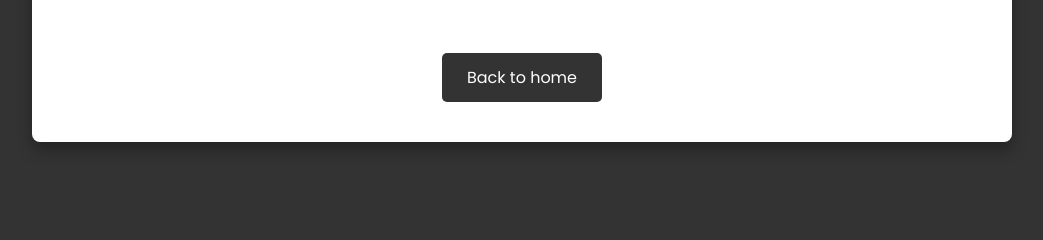
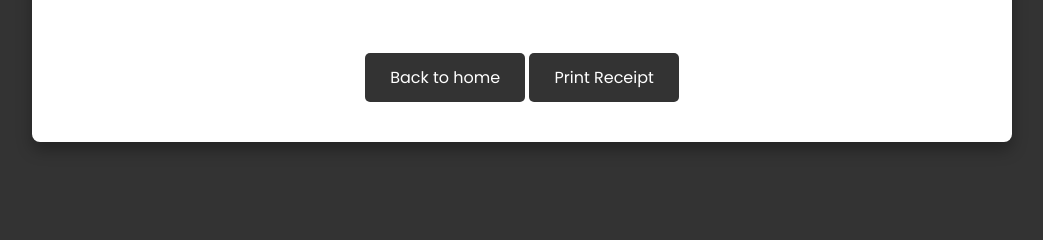
Before and after one commit to HariVignesh18/Perfect-Perfume, a Flask app: template templates/confirmation_cart.html in a window 1280 px wide. Shown: the part 507-747 px from the top of the page, without its empty margins (118-1161 px from the left). Run offline with Flask 3, Linux system fonts and the light colour scheme; the template is opened without the code that fills it, so the values that code supplies are empty.

Commit message:
Update confirmation_cart.html

```diff
--- a/templates/confirmation_cart.html
+++ b/templates/confirmation_cart.html
@@ -113,6 +113,7 @@
 
         <h5>DELIVERY ADDRESS: {{ address }}</h5>
         <a href="{{ url_for('index') }}">Back to home</a>
+        <a href="#" onclick="window.print()">Print Receipt</a>
     </div>
 </body>
 </html>
```
